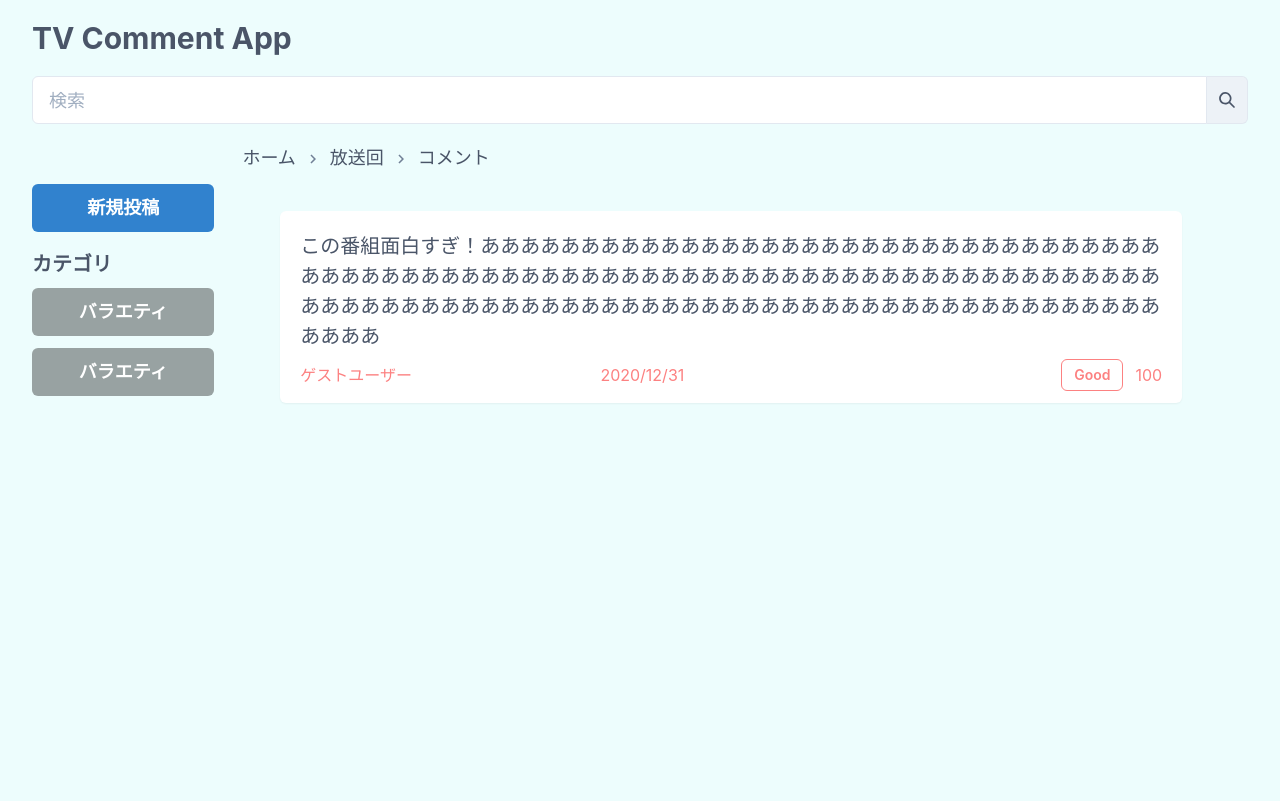
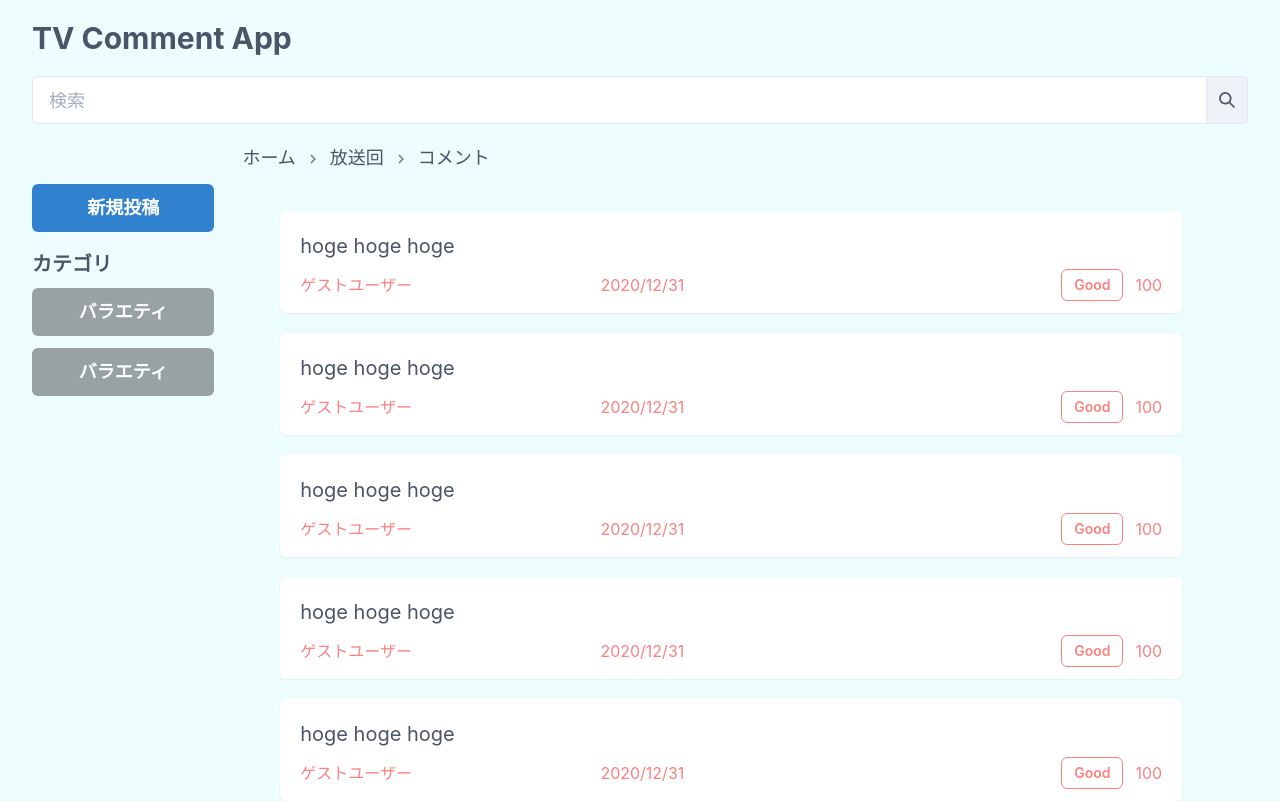
Before and after one commit to Makoto87/tv-comment-app, a React (Create React App) app in the folder react-ts-app/: page /programs/comments in a window 1280 px wide. Shown: the top 801 px of the page. Built offline with nearby package versions, Linux system fonts and the light colour scheme.

Commit message:
change: CommentList get props, this view is changed by props

```diff
--- a/react-ts-app/src/components/pages/Comments.tsx
+++ b/react-ts-app/src/components/pages/Comments.tsx
@@ -9,6 +9,7 @@ import { HeaderLayout } from "../templates/HeaderLayout"
 import { memo } from "react"
 
 export const Comments = memo(() => {
+      const testStrings: string[] = [...Array(50).fill("hoge hoge hoge")]
       return (
             // ヘッダーを取得
             <HeaderLayout>
@@ -33,7 +34,7 @@ export const Comments = memo(() => {
                                     </BreadcrumbItem>
                               </Breadcrumb>
                               {/* コメント一覧を表示 */}
-                              <CommentList />
+                              <CommentList texts={testStrings} />
                         </VStack>
                   </Flex>
             </HeaderLayout>
--- a/react-ts-app/src/components/parts/CommentList.tsx
+++ b/react-ts-app/src/components/parts/CommentList.tsx
@@ -1,11 +1,17 @@
 import { Wrap, WrapItem, Button, VStack, Box, Text, Flex } from "@chakra-ui/react"
-import { memo } from "react";
+import { memo, VFC } from "react";
 
-export const CommentList = memo(() => {
+type Props = {
+      texts: string[]
+}
+
+export const CommentList: VFC<Props> = memo((props) => {
+      const { texts } = props
       return (
             <VStack w='95%' spacing={5} py={{ base: 8}} px={{ md: 10 }} justify='space-around' >
+                  {texts.map((text) => (
                         <Box bg='white' border='3px' borderWidth={5} borderColor='red.500' shadow='sm' rounded='md' w='100%'  fontSize='xl' p={5} pb={3}>
-                        <Text>この番組面白すぎ！ああああああああああああああああああああああああああああああああああああああああああああああああああああああああああああああああああああああああああああああああああああああああああああああああああああああああああああああああああああああああああああ</Text>
+                              <Text>{text}</Text>
                               <Flex pt={2} fontSize='md' direction={{ base: 'column', md: 'row' }} justifyContent='space-between' alignItems={{md: 'center'}} textColor='red.300'>
                                     <Text flexGrow='2' pb={{base: '1', md: '0'}}>ゲストユーザー</Text>
                                     <Text flexGrow='4' pb={{base: '3', md: '0'}}>2020/12/31</Text>
@@ -15,6 +21,7 @@ export const CommentList = memo(() => {
                                     </Flex>
                               </Flex>
                         </Box>
+                  ))}
             </VStack>
       )
 });
```
Lines whose indentation alone changed are shown as unchanged.
